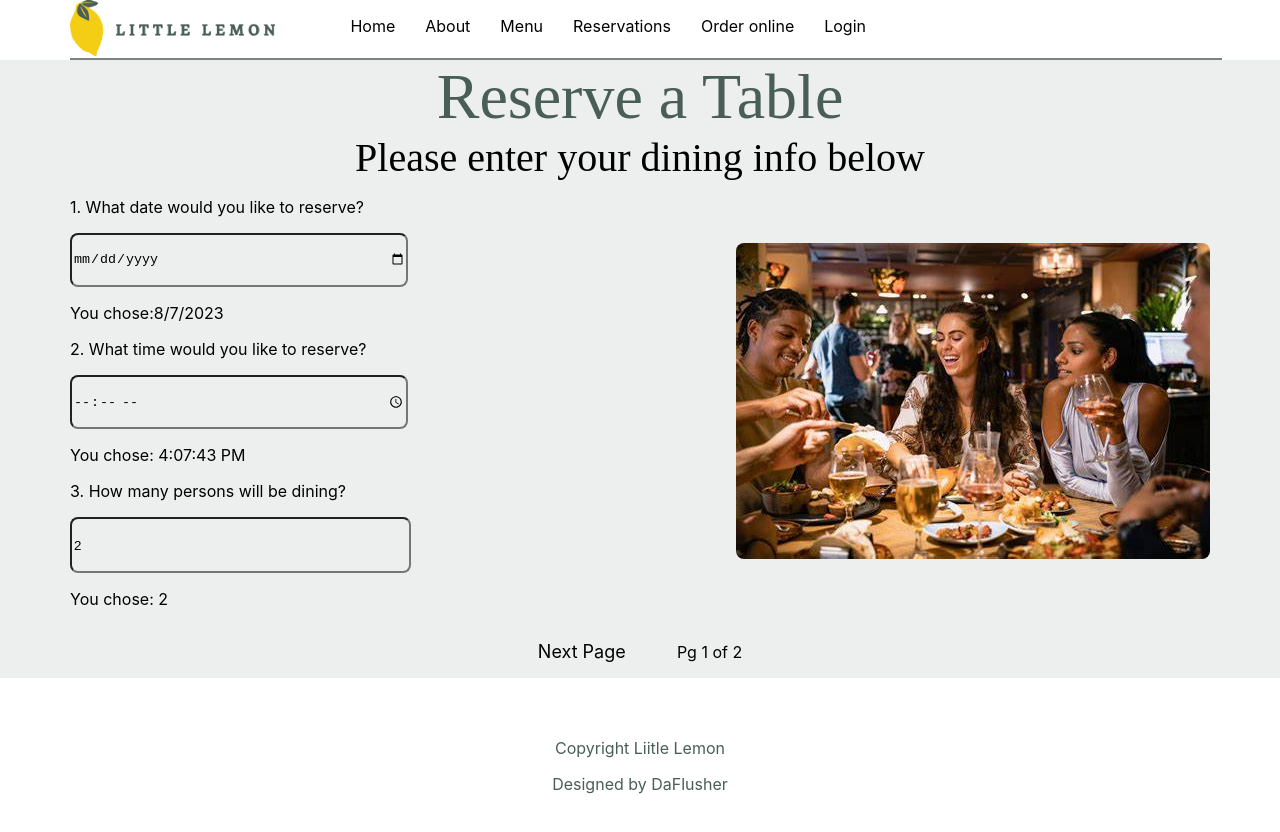
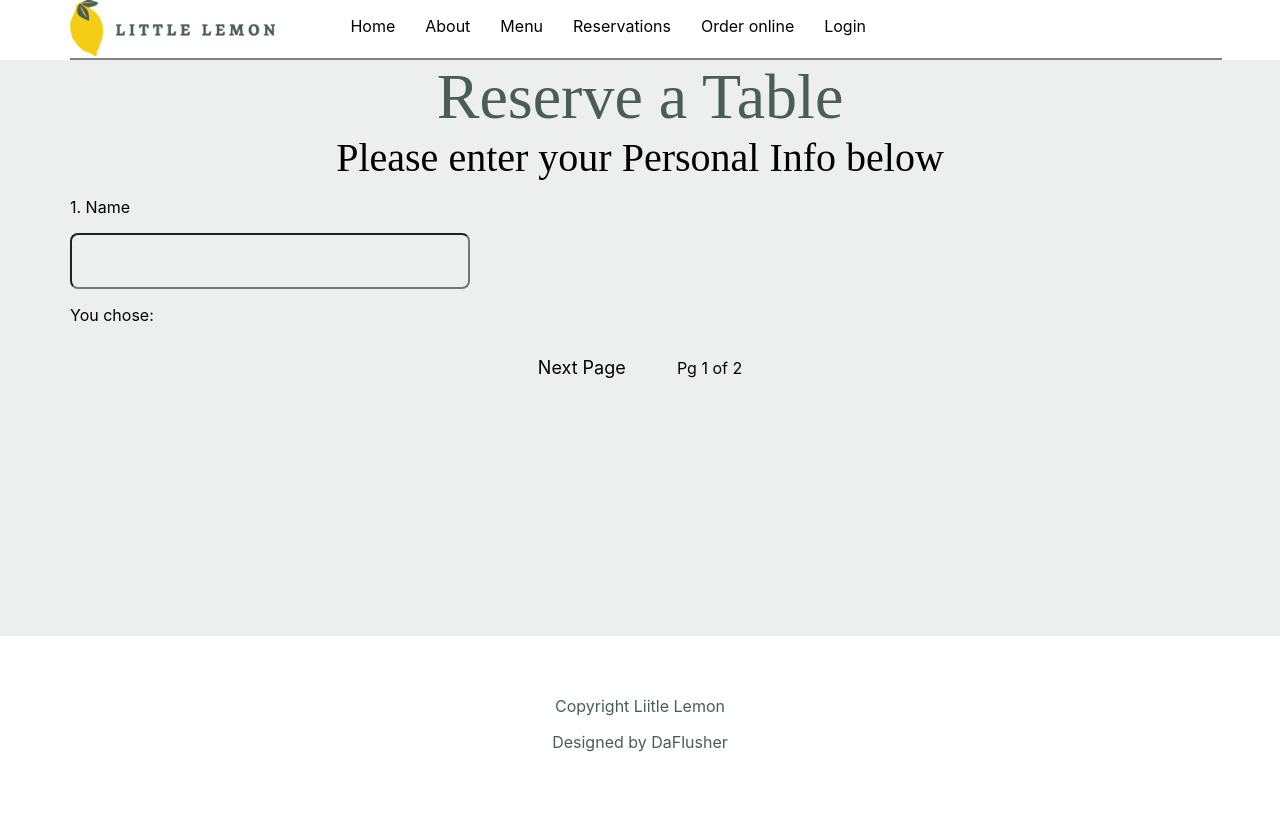
Before and after one commit to DaFlusher/my-little-lemon, a React (Create React App) app: page / in a window 1280 px wide. Shown: the top 832 px of the page. Built offline with nearby package versions, Linux system fonts and the light colour scheme; a web font is replaced by a local one.

Commit message:
Reserve a table form completed

```diff
--- a/src/App.js
+++ b/src/App.js
@@ -6,10 +6,16 @@ import Main from './Main';
 import Footer from './Footer';
 import './App.css';
 import Reserve from './Reserve';
+import Info from './Info';
 
 
 function App() {
-  return(<Reserve/>)
+  return(<>
+
+
+      <Info/>
+  </>
+  )
   /*return (
     <>
       <div className='grids' style={{}}>
--- /dev/null
+++ b/src/Info.js
@@ -0,0 +1,75 @@
+import { hover } from '@testing-library/user-event/dist/hover';
+import Header from './Header';
+import Nav from './navigation/Nav';
+import { useState } from 'react';
+import Footer from './Footer';
+
+const Info = () => {
+    const [name, setName]= useState('');
+    const [email, setEmail]= useState('');
+    const[cardName, setCardName]= useState('');
+    const[cardNumber, setCardNumber]=useState('000 000 000 000 000');
+    const[expiryDate, setExpiryDate]= useState('08/23');
+    const[cvv, setCvv]= useState('000');
+
+    const handleNameAgain=(event)=>{
+            setName(event.target.value)
+    }
+
+    const handleEmail=(event)=>{
+        setEmail(event.target.value)
+    }
+
+    const handleCardName=(event)=>{
+        setCardName(event.target.value)
+    }
+
+    const handleCardNumber=(event)=>{
+        setCardNumber(event.target.value)
+    }
+
+    const handleExpiryDate=(event)=>{
+        setExpiryDate(event.target.value)
+    }
+
+    const handleCvv=(event)=>{
+        setCvv(event.target.value)
+    }
+
+    const form2=()=>{
+
+        return(
+
+            <div style={{ display:'grid', gridTemplateColumns:'2fr 1fr', alignItems:'center'}}>
+                <div style={{textAlign:'left', marginLeft:'70px',}}>
+
+                    <p>1. Name</p>
+                    <input type='text' value={name} onChange={handleNameAgain} style={{width:'50%', backgroundColor:'#edefee' , height:'50px', borderRadius:'8px'}}/>
+                    <p>You chose:{}</p>
+                </div>
+            </div>
+        )
+    }
+    return (
+        <div className='grids' style={{}}>
+        <div className='nav-head-grid'>
+
+            <Header/>
+
+
+            <Nav/>
+        </div>
+        <section style={{textAlign:"center", width:'100%', backgroundColor:'#edefee'}}>
+              <h1 className='table-head'>Reserve a Table</h1>
+              <h2 className='table-subhead'>Please enter your Personal Info below</h2>
+              {form2()}
+
+              <p><a href='#' style={{marginRight:'4%', fontSize:'18px'}}>Next Page</a>Pg 1 of 2</p>
+        </section>
+        <Footer/>
+
+      </div>
+     );
+}
+
+export default Info;
--- a/src/Reserve.js
+++ b/src/Reserve.js
@@ -61,7 +61,6 @@ const Reserve = () => {
 
     }
     return (
-        <>
 
 
             <div className='grids' style={{}}>
@@ -83,7 +82,7 @@ const Reserve = () => {
 
             </div>
 
-        </>
+
       );
 }
 
```
